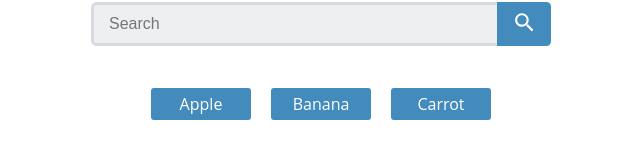
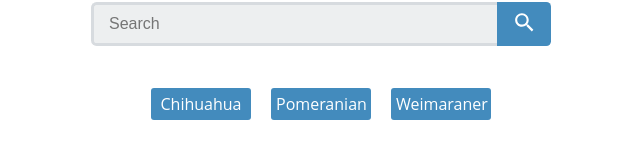
Before and after one commit to josephbertino/react_gallery, a React (Create React App) app: page / in a window 1280 px wide. Shown: the part 150-308 px from the top of the page, without its empty margins (319-959 px from the left). Built offline with nearby package versions, Linux system fonts and the light colour scheme; no server answers.

Commit message:
Reconfigured to publish on gh-pages

```diff
--- a/package.json
+++ b/package.json
@@ -1,5 +1,6 @@
 {
   "name": "react_gallery",
+  "homepage": "https://josephbertino.github.io/react_gallery/",
   "version": "0.1.0",
   "private": true,
   "dependencies": {
@@ -7,15 +8,18 @@
     "@testing-library/react": "^11.1.0",
     "@testing-library/user-event": "^12.1.10",
     "axios": "^0.21.1",
+    "gh-pages": "^3.2.2",
     "react": "^17.0.2",
     "react-dom": "^17.0.2",
     "react-router": "^5.2.0",
     "react-router-dom": "^5.2.0",
-    "react-scripts": "^4.0.3",
+    "react-scripts": "^1.1.5",
     "web-vitals": "^1.0.1"
   },
   "scripts": {
     "start": "react-scripts start",
+    "predeploy": "npm run build",
+    "deploy": "gh-pages -d build",
     "build": "react-scripts build",
     "test": "react-scripts test",
     "eject": "react-scripts eject"
--- a/src/App.js
+++ b/src/App.js
@@ -1,7 +1,6 @@
 import React, { useState } from 'react';
 import axios from 'axios';
 import {
-  BrowserRouter,
   Route,
   Switch
 } from 'react-router-dom';
@@ -18,7 +17,7 @@ import './App.css';
 // Stateful component
 const App = () => {
 
-  const queries = ['Apple', 'Banana', 'Carrot'];
+  const queries = ['Chihuahua', 'Pomeranian', 'Weimaraner'];
   const [results, setResults] = useState([]);
   const [loading, setLoading] = useState(false);
 
@@ -41,7 +40,6 @@ const App = () => {
   }
 
   return (
-    <BrowserRouter >
     <div className="container">
       <Header />
       <SearchForm />
@@ -62,7 +60,6 @@ const App = () => {
         <Route render={() => <ErrorPage />} />
       </Switch>
     </div>
-    </BrowserRouter>
   );
 }
 
--- a/src/index.js
+++ b/src/index.js
@@ -1,4 +1,7 @@
 import React from 'react';
+import {
+  HashRouter
+} from 'react-router-dom';
 import ReactDOM from 'react-dom';
 import App from './App';
 
@@ -6,7 +9,9 @@ import './index.css';
 
 ReactDOM.render(
   <React.StrictMode>
-    <App />
+    <HashRouter>
+      <App />
+    </HashRouter>
   </React.StrictMode>,
   document.getElementById('root')
 );
```
Also changed, not shown: 1 other file (tests, documents, lock files or other folders). Lines whose indentation alone changed are shown as unchanged.
